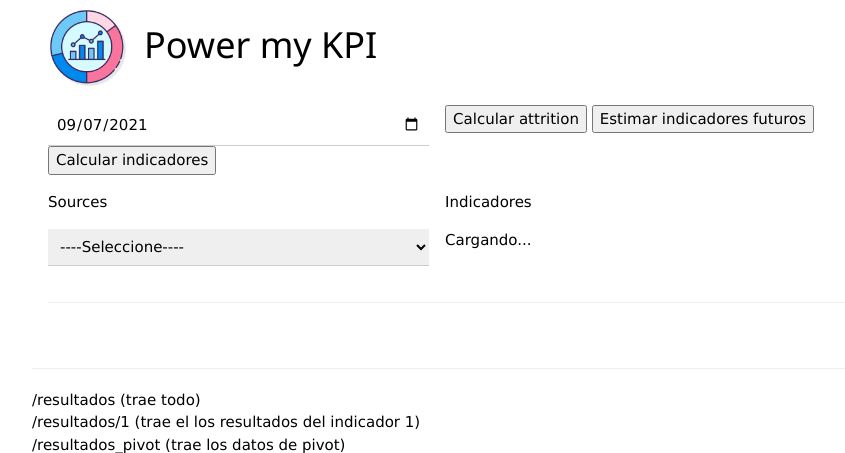
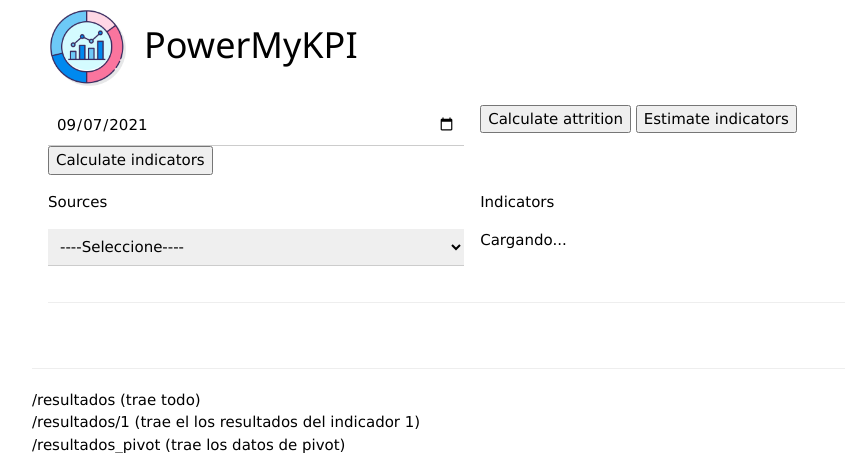
Before and after one commit to akouvach/indicadores, a Flask app: page / in a window 1280 px wide. Shown: the top 453 px of the page, without its empty margins (0-845 px from the left). Run offline with Flask 2, Linux system fonts and the light colour scheme; data that the repository does not hold is empty.

Commit message:
Cambio a idioma ingles y conexión de botones

```diff
--- a/static/js/mijs.js
+++ b/static/js/mijs.js
@@ -232,6 +232,18 @@ async function calcularIndicadores(){
 
 }
 
+async function calcularAttrition(){
+    let data = await enviar("attrition/", {});
+    alert(data);
+
+}
+
+async function calcularFuturo(){
+    let data = await enviar("kpi-prediction/",{});
+    alert(data);
+
+}
+
 function inicializar(){
     mostrarSources('idSource','sources');
     mostrarIndicadores('idIndicador','indicadores');
--- a/templates/base/base.html
+++ b/templates/base/base.html
@@ -15,7 +15,7 @@
             <table class="w3-table">
                 <tr>
                     <td width="80"><img height="{{ 80 }} " src="{{ url_for('static',filename='img/logo.png') }}" alt="Logo"></td>
-                    <td><h1>Power my KPI</h1></td>
+                    <td><h1>PowerMyKPI</h1></td>
                 </tr>
             </table>
         </div>
@@ -26,17 +26,17 @@
                 <tr>
                     <td>
                         <input class="w3-input" type='date' id='fecha' name='fecha'>
-                        <button onclick="calcularIndicadores();">Calcular indicadores</button>
+                        <button onclick="calcularIndicadores();">Calculate indicators</button>
                     </td>
                     <td>
-                        <button>Calcular attrition</button>
-                        <button>Estimar indicadores futuros</button>
+                        <button onclick="calcularAttrition();">Calculate attrition</button>
+                        <button onclick="calcularFuturo();">Estimate indicators</button>
                     </td>
                 </tr>
 
                 <tr>
                     <td><label for="idSourse">Sources</label></td>
-                    <td><label for="idIndicador">Indicadores</label></td>
+                    <td><label for="idIndicador">Indicators</label></td>
                 </tr>
                 <tr>
                     <td><div id="sources"></div></td>
```
